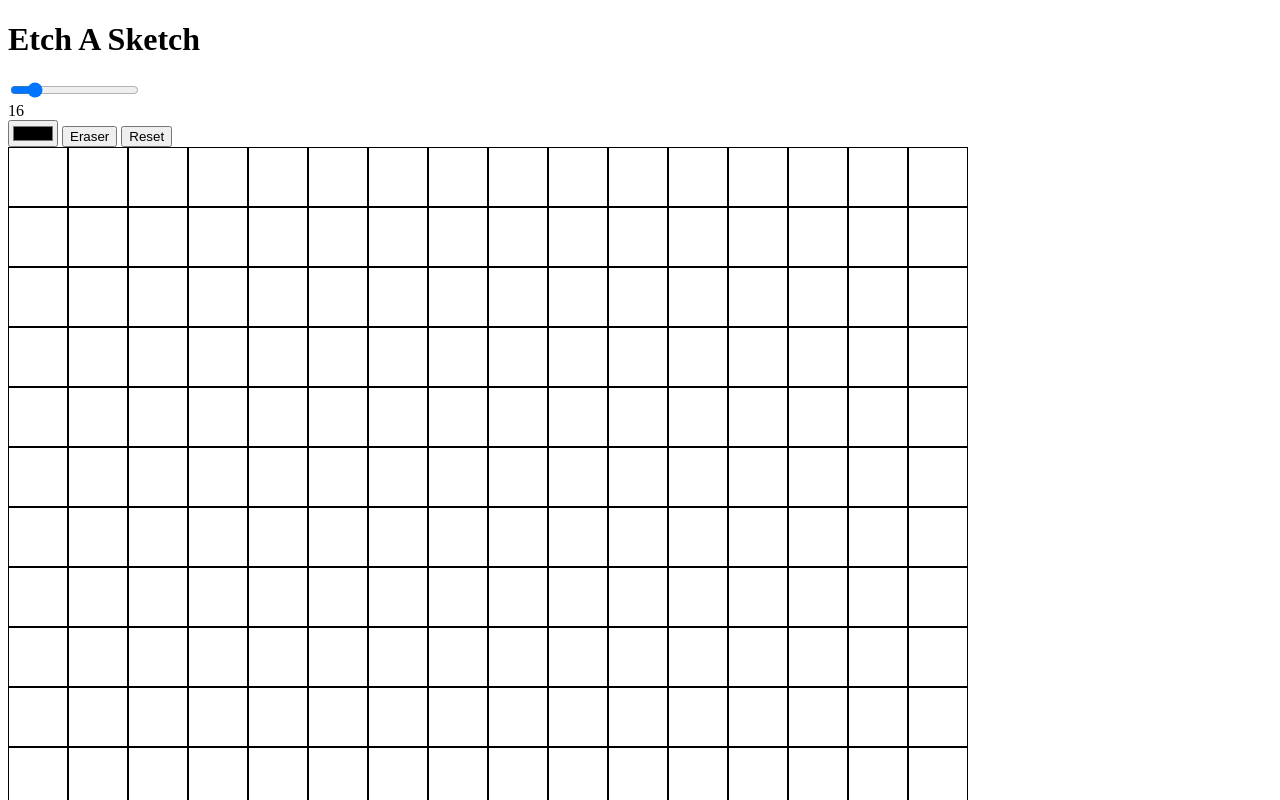
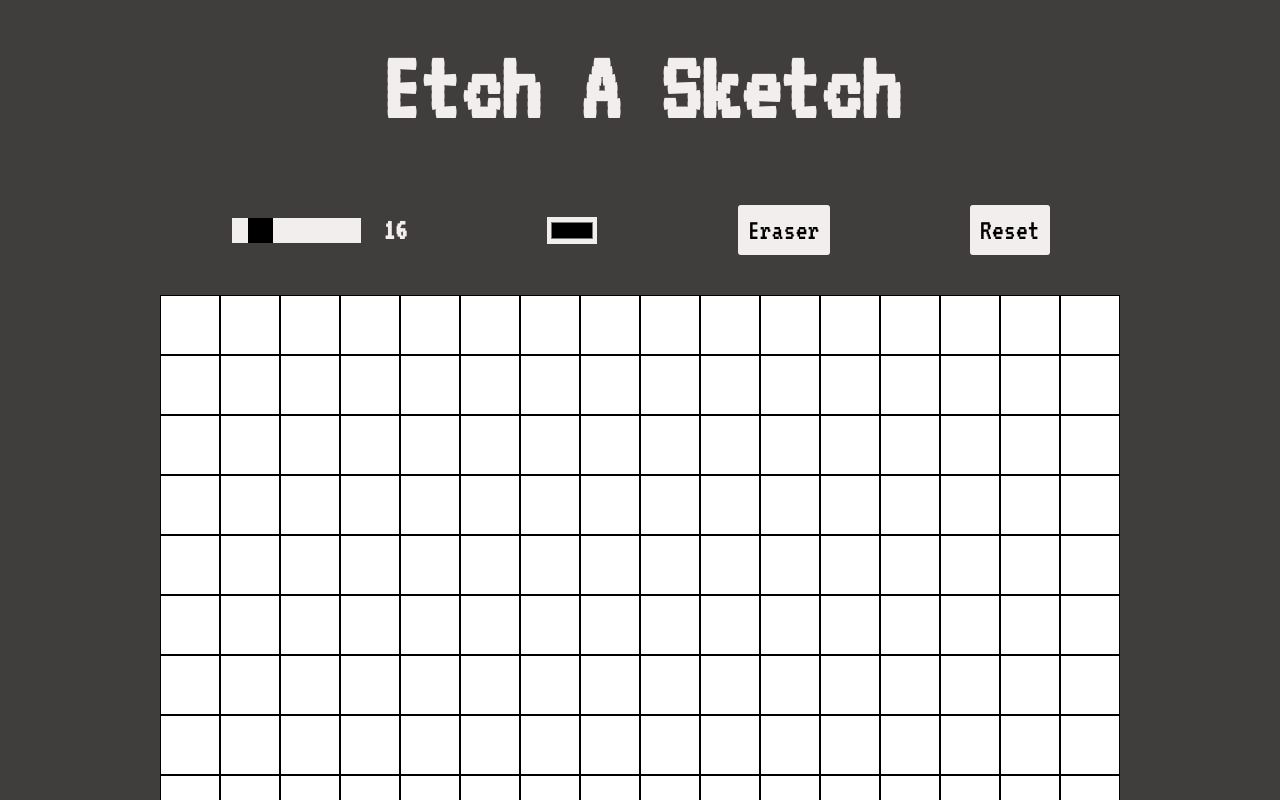
Before and after one commit to vinnyWebDev/etch-a-sketch, a plain HTML site: page index.html in a window 1280 px wide. Shown: the top 800 px of the page. Drawn offline with Linux system fonts and the light colour scheme.

Commit message:
styles applied to UI

```diff
--- a/index.html
+++ b/index.html
@@ -5,18 +5,46 @@
     <meta name="viewport" content="width=device-width, initial-scale=1.0" />
     <title>Etch A Sketch</title>
     <link rel="stylesheet" href="./styles.css" />
+    <link rel="preconnect" href="https://fonts.googleapis.com" />
+    <link rel="preconnect" href="https://fonts.gstatic.com" crossorigin />
+    <link
+      href="https://fonts.googleapis.com/css2?family=VT323&display=swap"
+      rel="stylesheet"
+    />
     <script src="script.js" defer></script>
   </head>
   <body>
-    <h1>Etch A Sketch</h1>
+    <div class="bodyContainer">
+      <h1 class="heading">Etch A Sketch</h1>
+      <div class="userInputs">
         <!--Get grid size from user-->
-    <input type="range" min="1" max="100" value="16" id="slider" />
-    <div id="sliderValue"></div>
+        <div class="sliderDiv">
+          <input
+            type="range"
+            min="1"
+            max="100"
+            value="16"
+            id="slider"
+            class="slider"
+          />
+          <div id="sliderValue" class="sliderValue"></div>
+        </div>
         <!--Get chosen colour from user-->
-    <input type="color" id="colorSelector" value="#000000" />
+        <input
+          type="color"
+          id="colorSelector"
+          value="#000000"
+          class="colorPicker"
+        />
         <!--Select Eraser-->
         <button id="eraser">Eraser</button>
         <button id="reset">Reset</button>
+      </div>
       <div class="gridContainer" id="gridContainer"></div>
+      <!--Name and link to github-->
+      <div class="signature">
+        Vinny Murphy. <a href="https://github.com/vinnyWebDev">GitHub.</a>
+      </div>
+    </div>
   </body>
 </html>
--- a/script.js
+++ b/script.js
@@ -1,5 +1,3 @@
-/*Page working well, needs to be made presentable */
-
 //container for grid
 const gridContainer = document.querySelector("#gridContainer");
 //slider and it's value output
--- a/styles.css
+++ b/styles.css
@@ -1,7 +1,86 @@
+/*Allows us to access styles set in css doc*/
 :root{
     --divHeight: 60px;
     --divWidth: 60px;
     --squareColor: white;
+}
+
+body{
+    display: flex;
+    justify-content: center;
+    background-color: #403d3d;
+    font-family: 'VT323', monospace;
+}
+
+.bodyContainer{
+    display: flex;
+    flex-direction: column;
+    max-width: 1000px;
+
+}
+
+.heading{
+    text-align: center;
+    font-size: 100px;
+    color: rgb(243, 238, 238);
+    margin-top: 30px;
+}
+
+.userInputs{
+    display: flex;
+    justify-content: space-around;
+    align-items: center;
+    margin-bottom: 40px;
+}
+
+button{
+    border:none;
+    background-color: rgb(243, 238, 238);
+    color:black;
+    font-size: 30px;
+    font-family: 'VT323', monospace;
+    padding: 10px;
+    border-radius: 3px;
+}
+
+button:hover{
+    transform: scale(1.1);
+}
+
+.sliderDiv{
+display: flex;
+   justify-content: center;
+   align-items: center;
+}
+
+/*We override the default style*/
+.slider{
+    -webkit-appearance: none;
+    height: 25px;
+    background-color: rgb(243, 238, 238);
+}
+
+.slider::-webkit-slider-thumb {
+    -webkit-appearance: none;
+    appearance: none;
+    width: 25px;
+    height: 25px;
+    background: #000000;
+    cursor: pointer;
+  }
+
+.sliderValue{
+    font-size: 30px;
+    font-family: 'VT323', monospace;
+    font-weight: bold;
+    color: rgb(243, 238, 238);
+    padding-left: 20px;
+
+}
+
+.colorPicker{
+    background-color: rgb(243, 238, 238);
+    border: none;
 }
 
 .gridContainer{
@@ -20,3 +99,16 @@
     background-color: var(--squareColor);
 
 }
+
+.signature{
+    margin-top: 15px;
+    align-self: center;
+    font-size: 30px;
+    font-family: 'VT323', monospace;
+    color: rgb(243, 238, 238);
+}
+
+a{
+    text-decoration: none;
+    color: rgb(32, 84, 197);
+}
```
Lines whose indentation alone changed are shown as unchanged.
